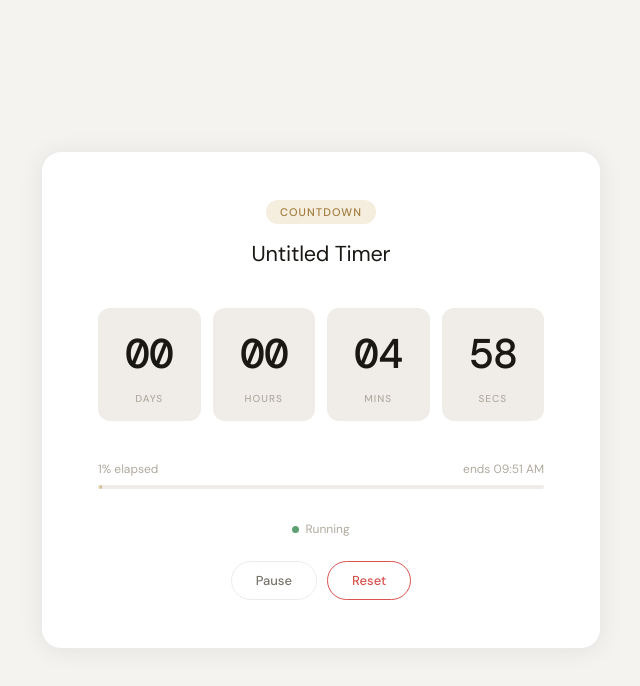
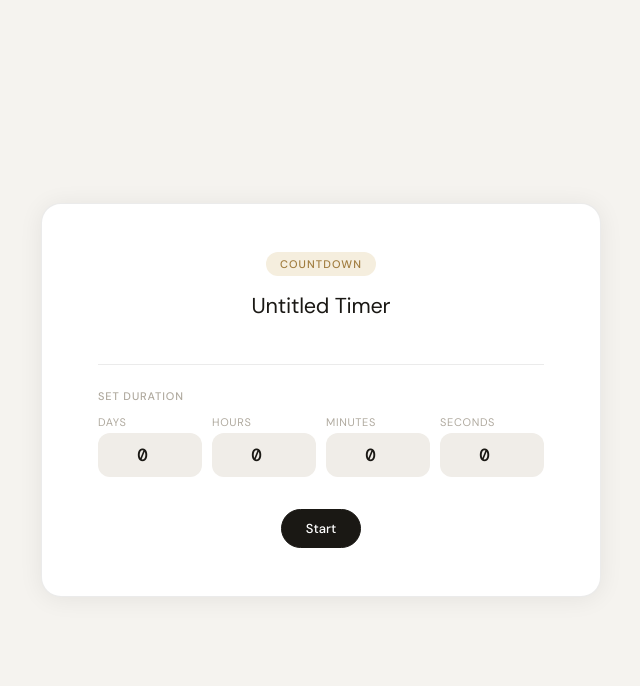
Before and after one commit to Mohamed-Elkiky/countdown-timer, a plain HTML site: page index.html in a window 1280 px wide. Both pictures are taken after a click on the button "Start". Shown: the whole page, without its empty margins (319-959 px from the left). Drawn offline with nearby package versions, Linux system fonts and the light colour scheme.

Commit message:
add seconds

```diff
--- a/index.html
+++ b/index.html
@@ -32,7 +32,11 @@
           </div>
           <div class="duration-field">
             <label for="inputMinutes">Minutes</label>
-            <input type="number" id="inputMinutes" min="0" max="59" value="5" />
+            <input type="number" id="inputMinutes" min="0" max="59" value="0" />
+          </div>
+          <div class="duration-field">
+            <label for="inputSeconds">Seconds</label>
+            <input type="number" id="inputSeconds" min="0" max="59" value="0" />
           </div>
         </div>
       </div>
--- a/script.js
+++ b/script.js
@@ -51,7 +51,8 @@ function getDuration() {
   const d = parseInt(document.getElementById('inputDays').value)    || 0;
   const h = parseInt(document.getElementById('inputHours').value)   || 0;
   const m = parseInt(document.getElementById('inputMinutes').value) || 0;
-  return (d * 86400) + (h * 3600) + (m * 60);
+  const s = parseInt(document.getElementById('inputSeconds').value) || 0;
+  return (d * 86400) + (h * 3600) + (m * 60) + s;
 }
 
 function startTimer() {
@@ -61,7 +62,6 @@ function startTimer() {
   totalSeconds = dur;
   remaining    = dur;
 
-  // pre-fill prevValues with starting values so nothing rolls on first render
   const d = Math.floor(remaining / 86400);
   const h = Math.floor((remaining % 86400) / 3600);
   const m = Math.floor((remaining % 3600) / 60);
@@ -165,7 +165,6 @@ function rollDigit(id, newValue) {
   const roller = document.getElementById(id);
   const newVal = pad(newValue);
 
-  // wipe and animate in fresh — no dual-element race condition
   roller.innerHTML = '';
 
   const newInner = document.createElement('div');
--- a/style.css
+++ b/style.css
@@ -307,7 +307,7 @@ body {
 
 .duration-inputs {
   display: grid;
-  grid-template-columns: repeat(3, 1fr);
+  grid-template-columns: repeat(4, 1fr);
   gap: 10px;
 }
 
```
